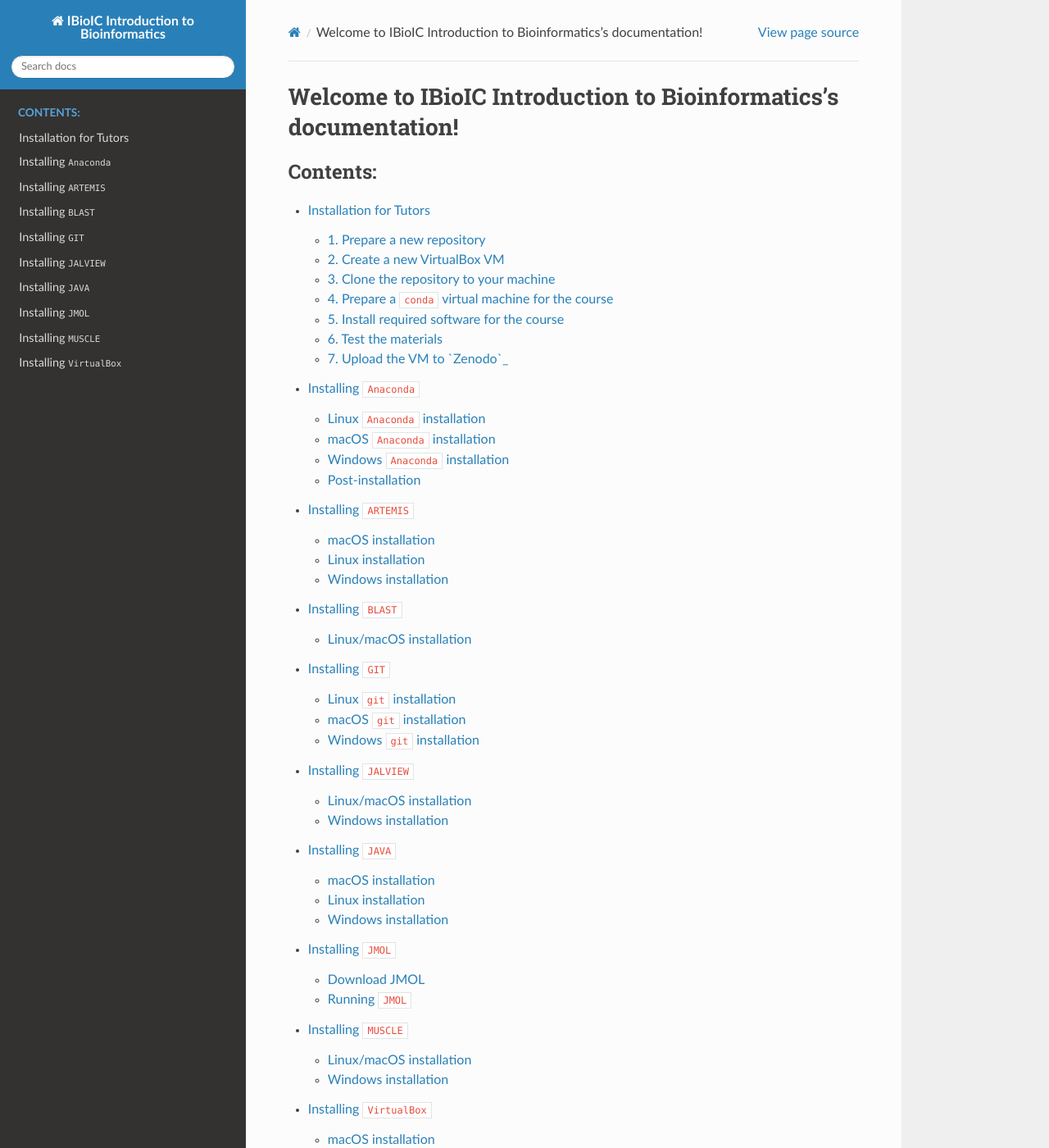
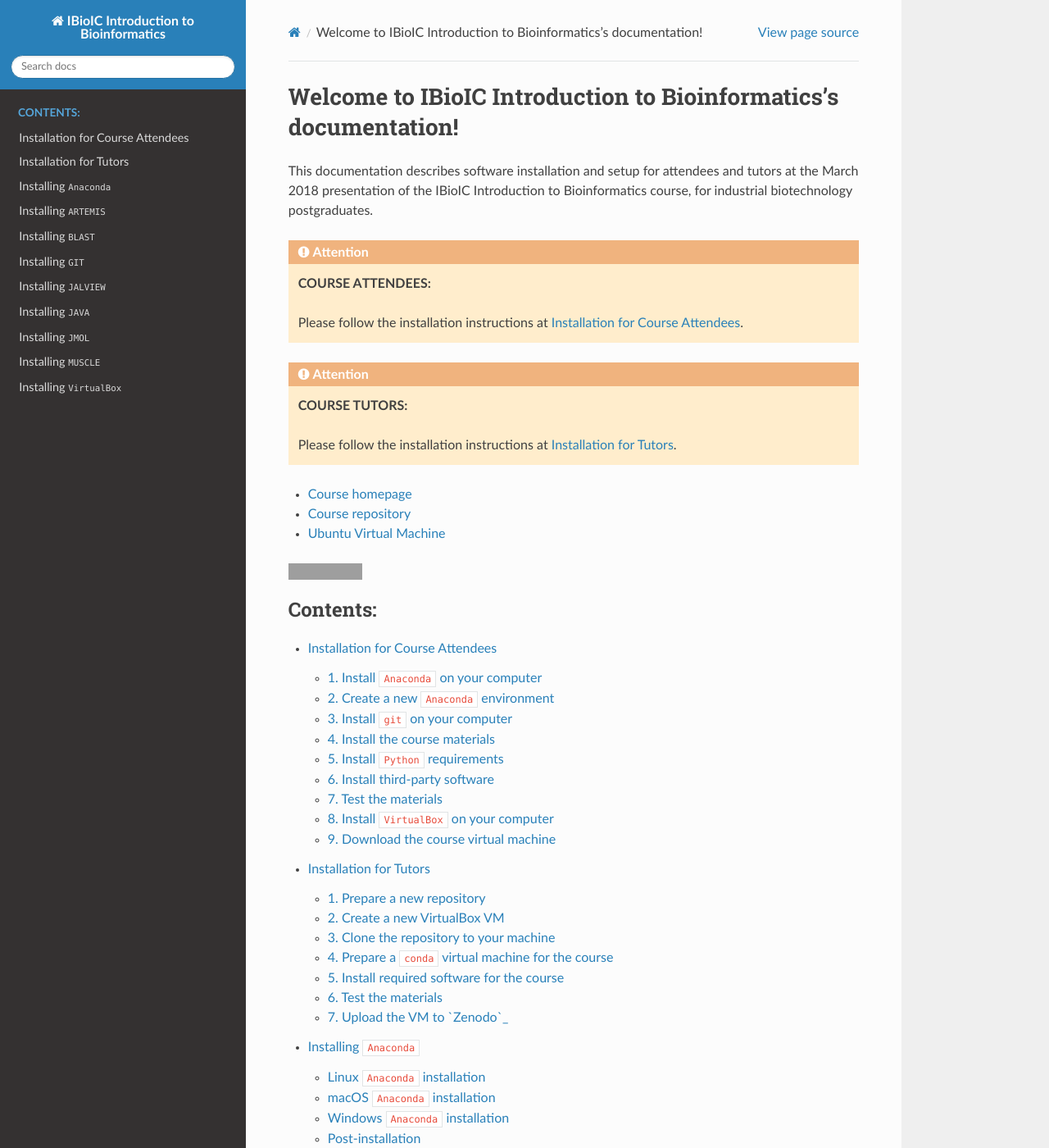
Before and after one commit to widdowquinn/2018-03-06-ibioic, a Sphinx documentation site: the page built from docs/index.rst, in a window 1280 px wide and 1400 px high. Shown: the whole window at 82% size. Built offline with Sphinx 7.4.7 and the Read the Docs theme 2.0.0, drawn with Linux system fonts in a browser that asks for light colours; grey boxes are pictures that could not be loaded.

Commit message:
update installation instructions for attendees

```diff
--- a/docs/index.rst
+++ b/docs/index.rst
@@ -6,10 +6,32 @@
 Welcome to IBioIC Introduction to Bioinformatics's documentation!
 =================================================================
 
+This documentation describes software installation and setup for attendees and tutors
+at the March 2018 presentation of the IBioIC Introduction to Bioinformatics course,
+for industrial biotechnology postgraduates.
+
+.. ATTENTION::
+    **COURSE ATTENDEES:**
+
+    Please follow the installation instructions at :doc:`installation_attendees`.
+
+.. ATTENTION::
+    **COURSE TUTORS:**
+
+    Please follow the installation instructions at :doc:`installation_tutors`.
+
+* `Course homepage`_
+* `Course repository`_
+* `Ubuntu Virtual Machine`_
+
+.. image:: https://zenodo.org/badge/DOI/10.5281/zenodo.1184095.svg
+   :target: https://widdowquinn.github.io/2018-03-06-ibioic/
+
 .. toctree::
    :maxdepth: 2
    :caption: Contents:
 
+   installation_attendees
    installation_tutors
    install_anaconda
    install_artemis
@@ -26,3 +48,8 @@ Indices and tables
 
 * :ref:`genindex`
 * :ref:`search`
+
+
+.. _Course homepage: https://widdowquinn.github.io/2018-03-06-ibioic/
+.. _Course repository: https://github.com/widdowquinn/2018-03-06-ibioic
+.. _Ubuntu virtual machine: https://widdowquinn.github.io/2018-03-06-ibioic/
--- /dev/null
+++ b/docs/installation_attendees.rst
@@ -0,0 +1,148 @@
+.. _ibioic_installation_attendees:
+
+*********************************
+Installation for Course Attendees
+*********************************
+
+This document will describe the process for setting up and testing course materials,
+in preparation for attendance at the workshop.
+
+Two setups are described:
+
+1. Installation on your local machine
+2. Download and use of a Linux virtual machine
+
+We prefer that attendees install materials on their own laptops for the course, as the
+software and learning materials will then persist and be usable/re-usable on your own
+machine after the course itself. The virtual machine is a "Plan B" that should be
+workable on any machine, and is intended as the fallback in case of installation
+problems.
+
+.. IMPORTANT::
+    You should install all the software and/or the virtual machine before you attend the course.
+    This will save you, and everyone else at the course, time at the beginning of the
+    first day, and give more time to explore advanced topics in the workshop.
+
+The process of installing the required software on your machine is as follows:
+
+1. Install ``Anaconda`` on your computer (if it is not already present).
+2. Create a new ``Anaconda`` environment.
+3. Install ``git`` on your computer (if it is not already present).
+4. Obtain the course materials.
+5. Install ``Python`` requirements.
+6. Install third-party software tools.
+7. Test the installation.
+
+The process of installing the virtual machine is as follows:
+
+8. Install ``VirtualBox`` on your computer.
+9. Download the course virtual machine.
+
+
+========================================
+1. Install ``Anaconda`` on your computer
+========================================
+
+For ease of installation and consistency, we install as much as is practical using the
+`Anaconda`_ environment. This is cross-platform on Windows, macOS and Linux, and provides
+several essential components for the course, such as `Python`_ and the common `Jupyter`_
+notebook interface that will be used.
+
+.. NOTE::
+    If you do not already have `Anaconda`_ installed on your system, please follow the instructions:
+
+
+- :doc:`Anaconda installation <install_anaconda>`
+
+========================================
+2. Create a new ``Anaconda`` environment
+========================================
+
+
+===================================
+3. Install ``git`` on your computer
+===================================
+
+If you do not have a working copy of `git` installed on your machine, install one now.
+
+- :doc:`git installation <install_git>`
+
+
+===============================
+4. Install the course materials
+===============================
+
+You should clone the course material repository to your own machine, with the command:
+
+.. code-block:: bash
+
+    git clone <REPOSITORY URL>
+
+where `<REPOSITORY URL>` is the repository you have just imported.
+
+Finally, change directory to the root of the new repository.
+
+
+==================================
+5. Install ``Python`` requirements
+==================================
+
+.. code-block:: bash
+
+    pip install -r requirements_students.txt
+
+
+===============================
+6. Install third-party software
+===============================
+
+``BLAST`` and ``MUSCLE`` do not require ``JAVA``, and can be set up independently:
+
+- :doc:`Install BLAST <install_blast>`
+- :doc:`Install MUSCLE <install_muscle>`
+
+``ARTEMIS``, ``JALVIEW`` and ``JMOL`` require the ``JAVA`` VM, so ``JAVA`` must be installed first:
+
+- :doc:`Install JAVA <install_java>`
+- :doc:`Install ARTEMIS <install_artemis>`
+- :doc:`Install JALVIEW <install_jalview>`
+- :doc:`Install JMOL <install_jmol>`
+
+
+=====================
+7. Test the materials
+=====================
+
+
+
+==========================================
+8. Install ``VirtualBox`` on your computer
+==========================================
+
+
+======================================
+9. Download the course virtual machine
+======================================
+
+
+
+
+.. _Anaconda: http://continuum.io/downloads
+.. _Anaconda Video Tutorial (macOS): https://www.youtube.com/watch?v=TcSAln46u9U
+.. _Anaconda Video Tutorial (Windows): https://www.youtube.com/watch?v=xxQ0mzZ8UvA
+.. _ARTEMIS: http://www.sanger.ac.uk/science/tools/artemis
+.. _Bioconda: https://bioconda.github.io/
+.. _BLAST: ftp://ftp.ncbi.nlm.nih.gov/blast/executables/blast+/LATEST/
+.. _Git Bash video tutorial: https://www.youtube.com/watch?v=339AEqk9c-8
+.. _Git downloads page: https://git-scm.com/
+.. _Git for Windows installer: https://git-for-windows.github.io/
+.. _Git Mavericks list: https://sourceforge.net/projects/git-osx-installer/files/
+.. _GitHub: https://github.com
+.. _GitHub Importer: https://help.github.com/articles/importing-a-repository-with-github-importer/
+.. _JALVIEW: http://www.jalview.org/
+.. _JMOL: http://jmol.sourceforge.net/
+.. _MUSCLE: https://www.drive5.com/muscle/downloads.htm
+.. _Jupyter: https://jupyter.org/
+.. _Python: https://www.python.org/
+.. _The Carpentries: https://www.facebook.com/carpentries/
+.. _VirtualBox: https://www.virtualbox.org/wiki/Downloads
```
